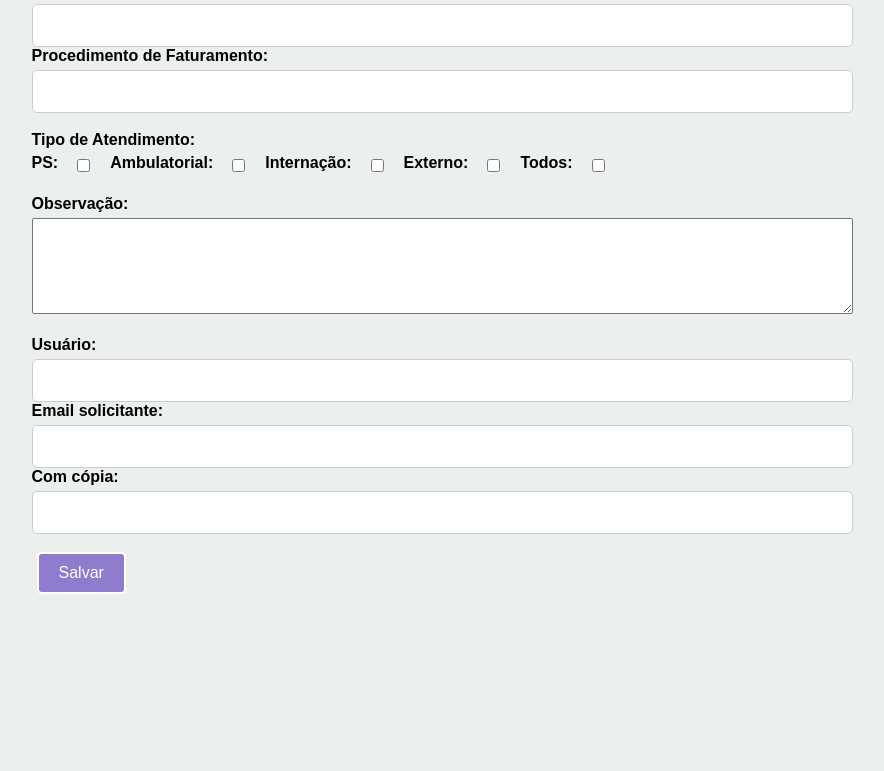
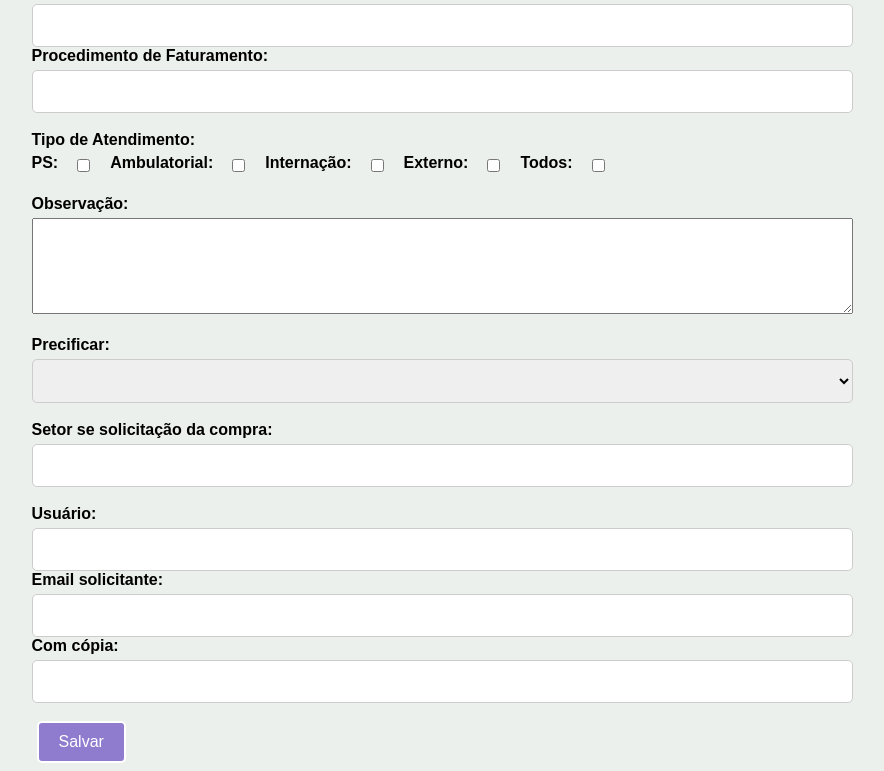
Before and after one commit to WeslleyAFiladelfo/veros_pet, a website: page index.html in a window 1280 px wide. Shown: the part 2461-3232 px from the top of the page, without its empty margins (198-1082 px from the left). Before the commit the page ends 3063 px from the top, so only its background shows below. Drawn offline with Linux system fonts and the light colour scheme; a script that the page names is missing.

Commit message:
Mensagem do commit

```diff
--- a/index.html
+++ b/index.html
@@ -466,6 +466,24 @@
             <br>
 
             <div>
+                <label for="precificar">Precificar:</label>
+                <select id="precificar" name="precificar" required>
+                    <option value=""></option>
+                    <option value="SIM">Sim</option>
+                    <option value="NAO">Não</option>
+                </select>
+            </div>
+
+            <br>
+
+            <div>
+                <label for="setor_solicitante">Setor se solicitação da compra:</label>
+                <input type="text" id="setor_solicitante" name="setor_solicitante" required>
+            </div>
+
+            <br>
+
+            <div>
                 <label for="usuario">Usuário:</label>
                 <input type="text" id="usuario" name="usuario" required>
             </div>
--- a/server.js
+++ b/server.js
@@ -863,6 +863,8 @@ app.post("/salvar_produto", (req, res) => {
     tipo_atendimento_externo,
     tipo_atendimento_todos,
     observacao,
+    precificar,
+    setor_solicitante,
     usuario,
     email,
     email_cc,
@@ -946,6 +948,8 @@ app.post("/salvar_produto", (req, res) => {
             <p><strong>Externo:</strong> ${tipo_atendimento_externo}</p>
             <p><strong>Todos:</strong> ${tipo_atendimento_todos}</p>
             <p><strong>Observação:</strong> ${observacao}</p>
+            <p><strong>Precificar:</strong> ${precificar}</p>
+            <p><strong>Setor se solicitação da compra:</strong> ${setor_solicitante}</p>
             <p><strong>Usuário:</strong> ${usuario}</p>
             <p><strong>Email:</strong> ${email}</p>
             <p><strong>Com cópia:</strong> ${email_cc}</p>
```
